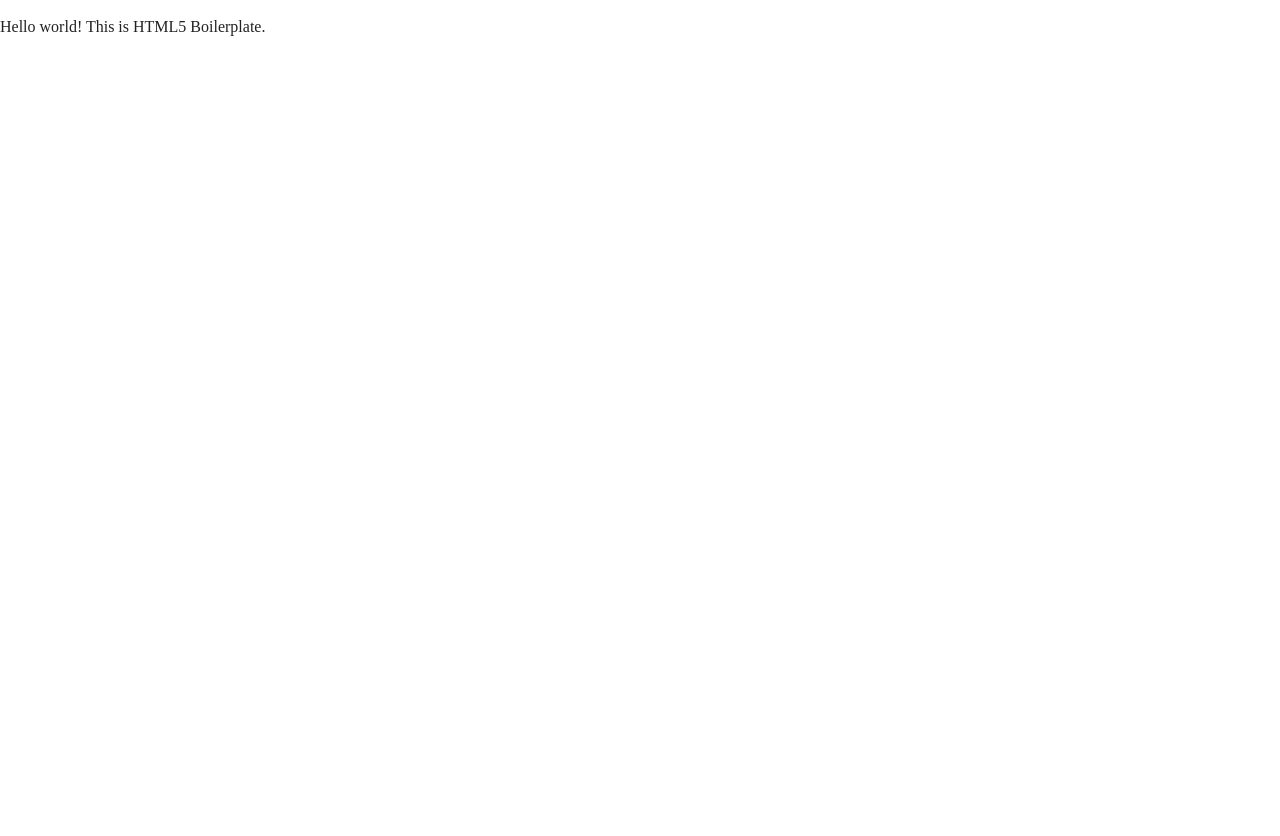
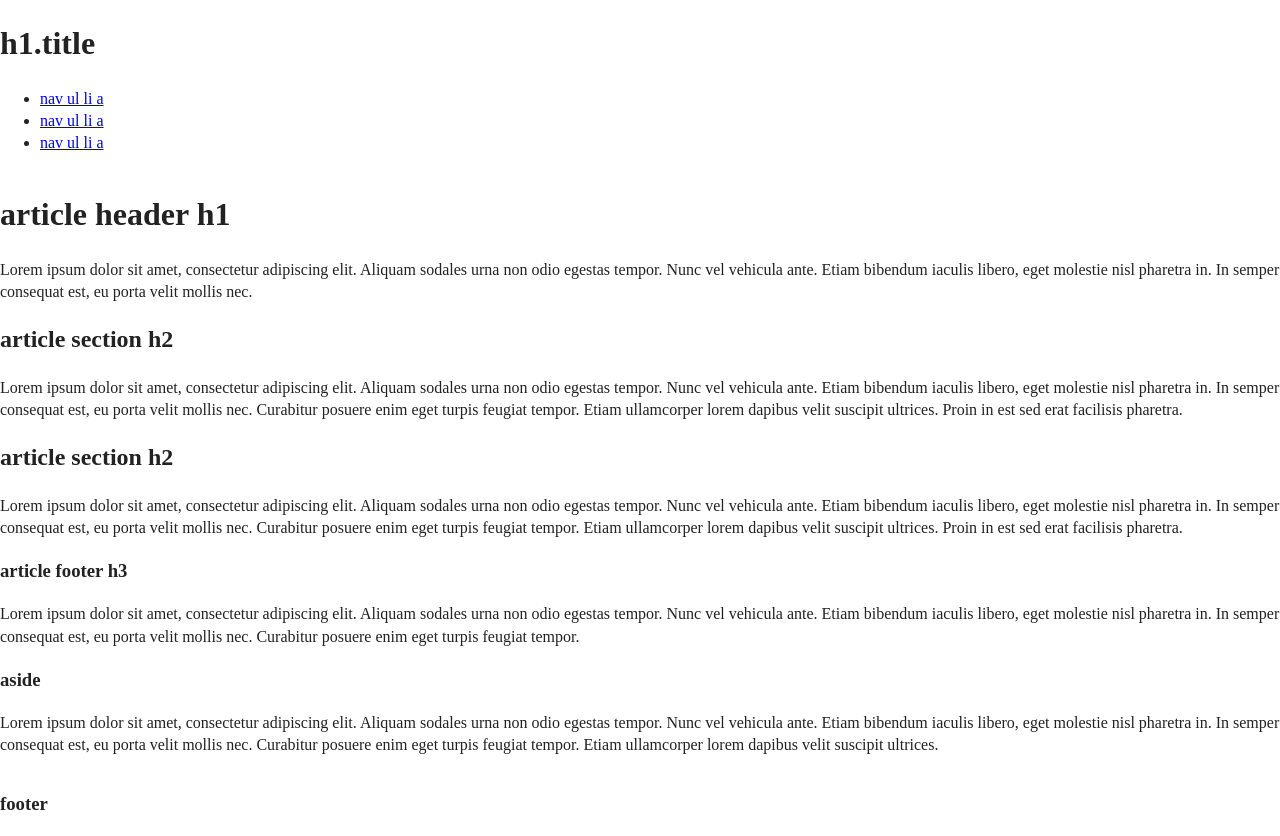
Before and after one commit to WilliamBCIT/ironcladspiritweb, a plain HTML site: page index.html in a window 1280 px wide. Before the commit the page ends 800 px from the top, so only its background shows below. Drawn offline with nearby package versions, Linux system fonts and the light colour scheme; files that its build step writes are made by us from their sources.

Commit message:
Index Update

```diff
--- a/index.html
+++ b/index.html
@@ -1,37 +1,88 @@
 <!doctype html>
-<html class="no-js" lang="">
+<!--[if lt IE 7]>      <html class="no-js lt-ie9 lt-ie8 lt-ie7" lang=""> <![endif]-->
+<!--[if IE 7]>         <html class="no-js lt-ie9 lt-ie8" lang=""> <![endif]-->
+<!--[if IE 8]>         <html class="no-js lt-ie9" lang=""> <![endif]-->
+<!--[if gt IE 8]><!--> <html class="no-js" lang=""> <!--<![endif]-->
     <head>
         <meta charset="utf-8">
-        <meta http-equiv="x-ua-compatible" content="ie=edge">
+        <meta http-equiv="X-UA-Compatible" content="IE=edge,chrome=1">
         <title></title>
         <meta name="description" content="">
         <meta name="viewport" content="width=device-width, initial-scale=1">
+        <link rel="apple-touch-icon" href="apple-touch-icon.png">
 
-        <link rel="manifest" href="site.webmanifest">
-        <link rel="apple-touch-icon" href="icon.png">
-        <!-- Place favicon.ico in the root directory -->
+        <link rel="stylesheet" href="css/normalize.min.css">
+        <link rel="stylesheet" href="css/main.css">
 
-        <link rel="stylesheet" href="css/normalize.css">
-        <link rel="stylesheet" href="css/main.css">
+        <script src="js/vendor/modernizr-2.8.3-respond-1.4.2.min.js"></script>
     </head>
     <body>
-        <!--[if lte IE 9]>
-            <p class="browserupgrade">You are using an <strong>outdated</strong> browser. Please <a href="https://browsehappy.com/">upgrade your browser</a> to improve your experience and security.</p>
+        <!--[if lt IE 8]>
+            <p class="browserupgrade">You are using an <strong>outdated</strong> browser. Please <a href="http://browsehappy.com/">upgrade your browser</a> to improve your experience.</p>
         <![endif]-->
 
-        <!-- Add your site or application content here -->
-        <p>Hello world! This is HTML5 Boilerplate.</p>
-        <script src="js/vendor/modernizr-3.5.0.min.js"></script>
-        <script src="https://code.jquery.com/jquery-3.2.1.min.js" integrity="sha256-hwg4gsxgFZhOsEEamdOYGBf13FyQuiTwlAQgxVSNgt4=" crossorigin="anonymous"></script>
-        <script>window.jQuery || document.write('<script src="js/vendor/jquery-3.2.1.min.js"><\/script>')</script>
-        <script src="js/plugins.js"></script>
+        <div class="header-container">
+            <header class="wrapper clearfix">
+                <h1 class="title">h1.title</h1>
+                <nav>
+                    <ul>
+                        <li><a href="#">nav ul li a</a></li>
+                        <li><a href="#">nav ul li a</a></li>
+                        <li><a href="#">nav ul li a</a></li>
+                    </ul>
+                </nav>
+            </header>
+        </div>
+
+        <div class="main-container">
+            <div class="main wrapper clearfix">
+
+                <article>
+                    <header>
+                        <h1>article header h1</h1>
+                        <p>Lorem ipsum dolor sit amet, consectetur adipiscing elit. Aliquam sodales urna non odio egestas tempor. Nunc vel vehicula ante. Etiam bibendum iaculis libero, eget molestie nisl pharetra in. In semper consequat est, eu porta velit mollis nec.</p>
+                    </header>
+                    <section>
+                        <h2>article section h2</h2>
+                        <p>Lorem ipsum dolor sit amet, consectetur adipiscing elit. Aliquam sodales urna non odio egestas tempor. Nunc vel vehicula ante. Etiam bibendum iaculis libero, eget molestie nisl pharetra in. In semper consequat est, eu porta velit mollis nec. Curabitur posuere enim eget turpis feugiat tempor. Etiam ullamcorper lorem dapibus velit suscipit ultrices. Proin in est sed erat facilisis pharetra.</p>
+                    </section>
+                    <section>
+                        <h2>article section h2</h2>
+                        <p>Lorem ipsum dolor sit amet, consectetur adipiscing elit. Aliquam sodales urna non odio egestas tempor. Nunc vel vehicula ante. Etiam bibendum iaculis libero, eget molestie nisl pharetra in. In semper consequat est, eu porta velit mollis nec. Curabitur posuere enim eget turpis feugiat tempor. Etiam ullamcorper lorem dapibus velit suscipit ultrices. Proin in est sed erat facilisis pharetra.</p>
+                    </section>
+                    <footer>
+                        <h3>article footer h3</h3>
+                        <p>Lorem ipsum dolor sit amet, consectetur adipiscing elit. Aliquam sodales urna non odio egestas tempor. Nunc vel vehicula ante. Etiam bibendum iaculis libero, eget molestie nisl pharetra in. In semper consequat est, eu porta velit mollis nec. Curabitur posuere enim eget turpis feugiat tempor.</p>
+                    </footer>
+                </article>
+
+                <aside>
+                    <h3>aside</h3>
+                    <p>Lorem ipsum dolor sit amet, consectetur adipiscing elit. Aliquam sodales urna non odio egestas tempor. Nunc vel vehicula ante. Etiam bibendum iaculis libero, eget molestie nisl pharetra in. In semper consequat est, eu porta velit mollis nec. Curabitur posuere enim eget turpis feugiat tempor. Etiam ullamcorper lorem dapibus velit suscipit ultrices.</p>
+                </aside>
+
+            </div> <!-- #main -->
+        </div> <!-- #main-container -->
+
+        <div class="footer-container">
+            <footer class="wrapper">
+                <h3>footer</h3>
+            </footer>
+        </div>
+
+        <script src="//ajax.googleapis.com/ajax/libs/jquery/1.11.2/jquery.min.js"></script>
+        <script>window.jQuery || document.write('<script src="js/vendor/jquery-1.11.2.min.js"><\/script>')</script>
+
         <script src="js/main.js"></script>
 
-        <!-- Google Analytics: change UA-XXXXX-Y to be your site's ID. -->
+        <!-- Google Analytics: change UA-XXXXX-X to be your site's ID. -->
         <script>
-            window.ga=function(){ga.q.push(arguments)};ga.q=[];ga.l=+new Date;
-            ga('create','UA-XXXXX-Y','auto');ga('send','pageview')
+            (function(b,o,i,l,e,r){b.GoogleAnalyticsObject=l;b[l]||(b[l]=
+            function(){(b[l].q=b[l].q||[]).push(arguments)});b[l].l=+new Date;
+            e=o.createElement(i);r=o.getElementsByTagName(i)[0];
+            e.src='//www.google-analytics.com/analytics.js';
+            r.parentNode.insertBefore(e,r)}(window,document,'script','ga'));
+            ga('create','UA-XXXXX-X','auto');ga('send','pageview');
         </script>
-        <script src="https://www.google-analytics.com/analytics.js" async defer></script>
     </body>
 </html>
```
